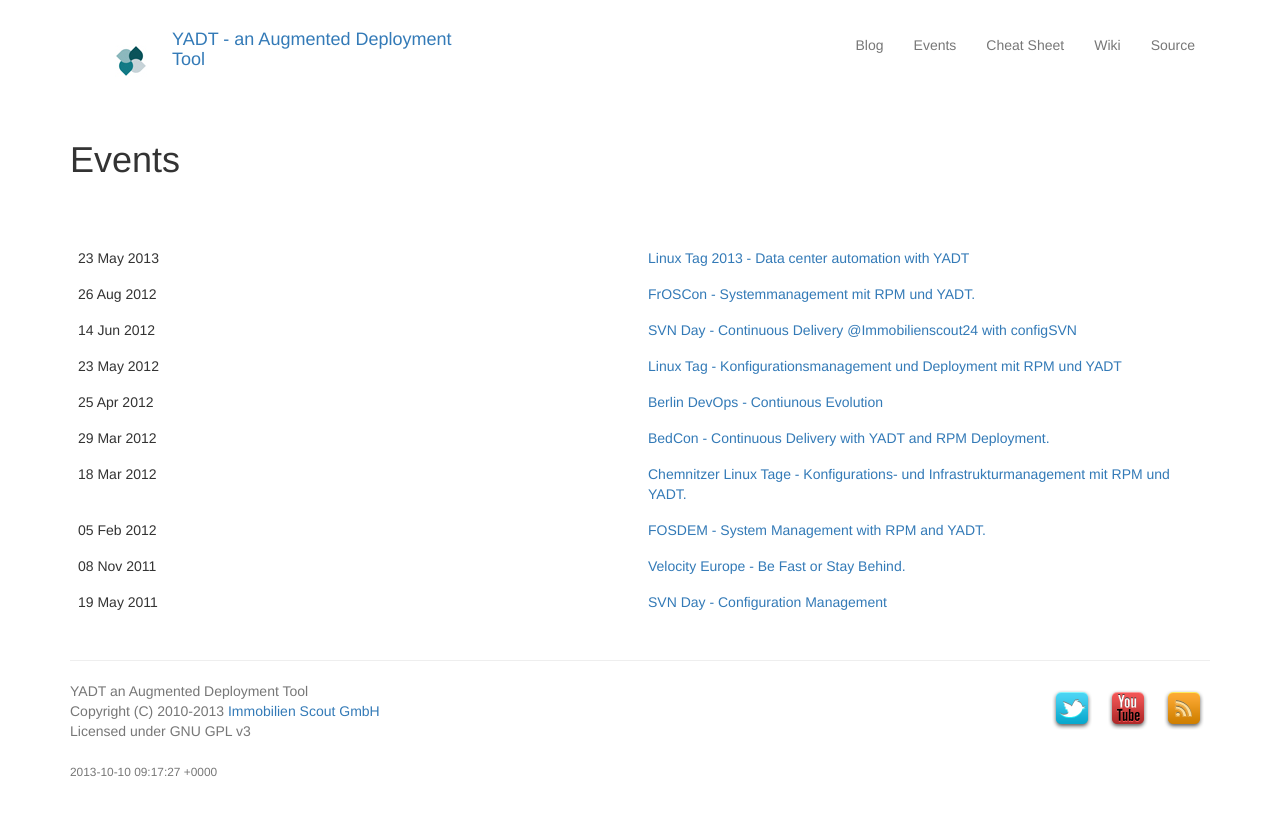
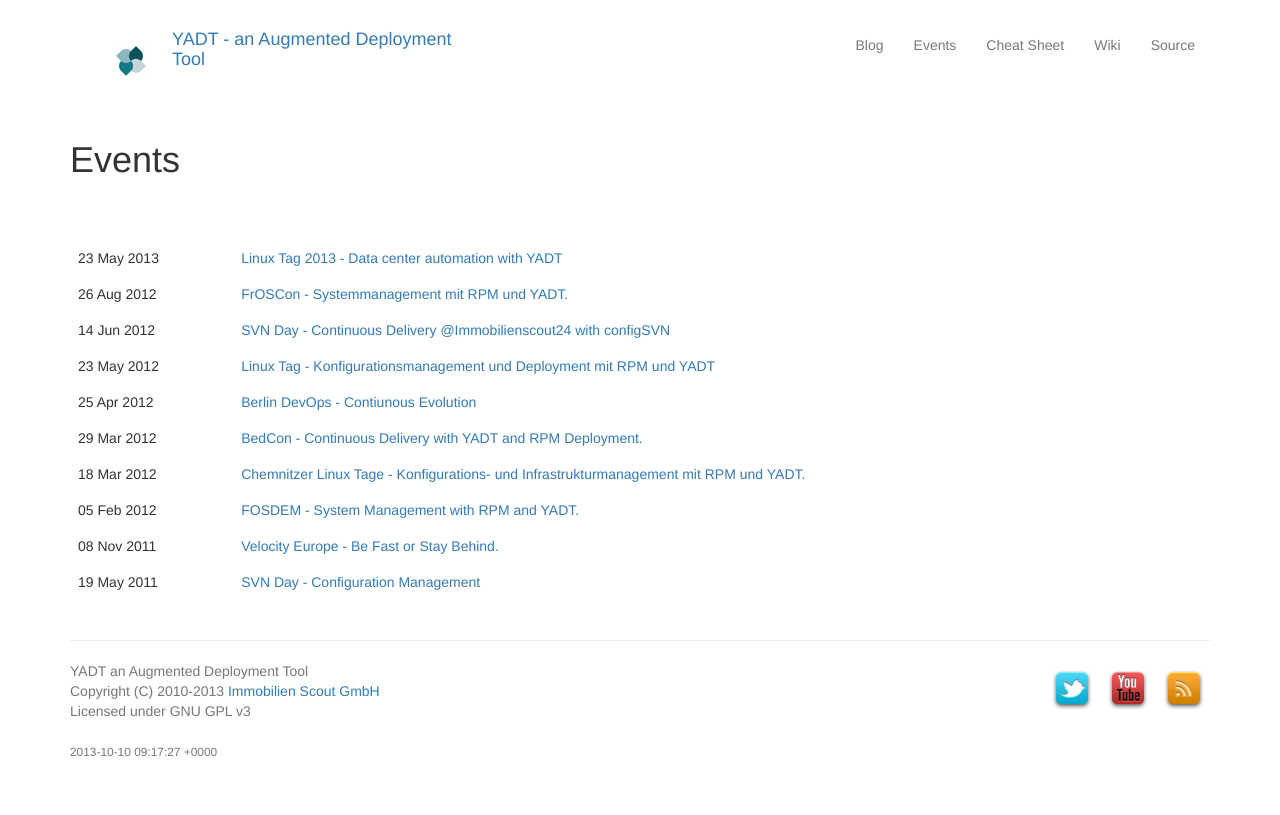
Before and after one commit to yadt/yadt.github.com, a Jekyll site: the page built from events/index.html, in a window 1280 px wide. Shown: the top 815 px of the page. Built offline with Jekyll 4.4.1, drawn with Linux system fonts in a browser that asks for light colours; nearby versions of some CDN libraries.

Commit message:
removing fixed table layout

```diff
--- a/css/styles.css
+++ b/css/styles.css
@@ -13,11 +13,6 @@
 */
 .row + .row {
     margin-top: 15px;
-}
-
-.wrapping-table {
-    table-layout: fixed;
-    word-wrap: break-word;
 }
 
 .table th, .table td {
--- a/events/index.html
+++ b/events/index.html
@@ -6,7 +6,7 @@
 <h1 class="marketing">{{ page.title }}</h1>
 
 <div class="table-responsive">
-    <table class="table table-hover wrapping-table">
+    <table class="table table-hover">
         {% for post in site.categories.events %}
         <tr>
             <td>{{ post.date | date_to_string }}</td>
```
